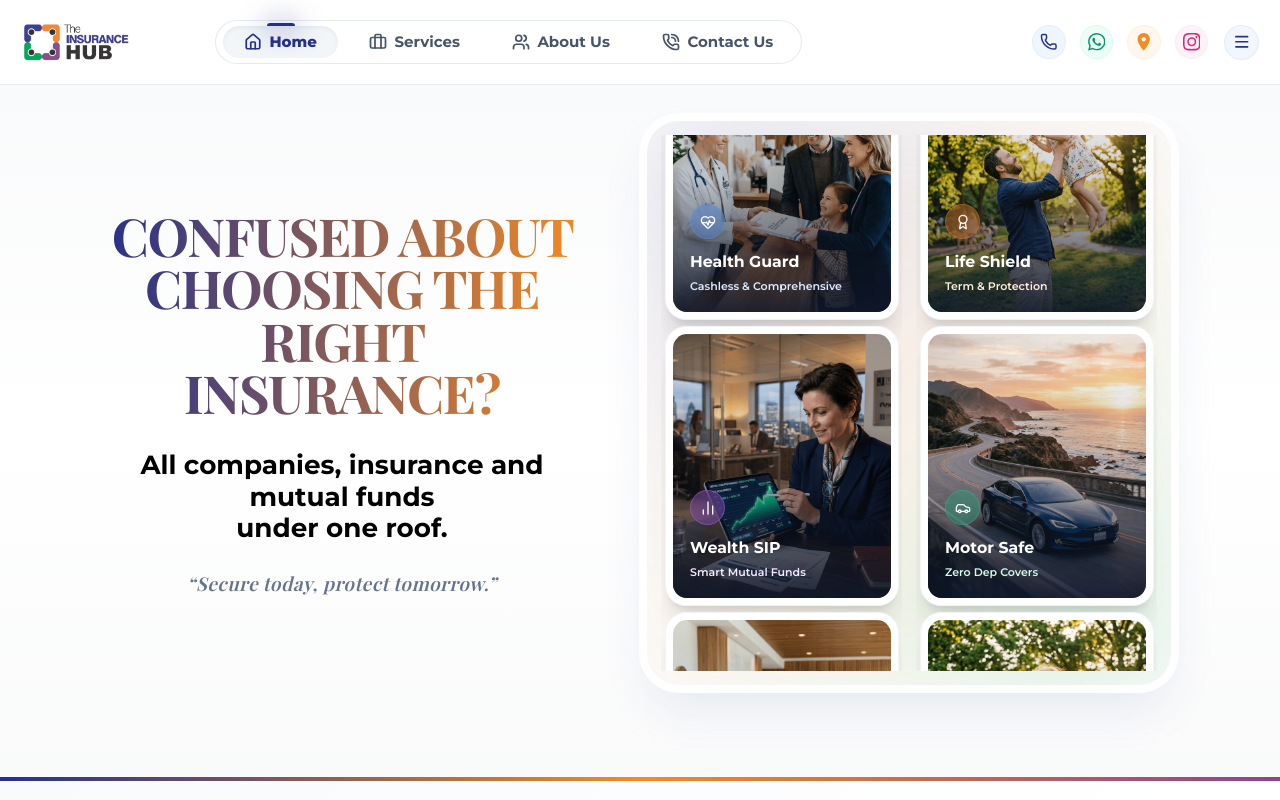
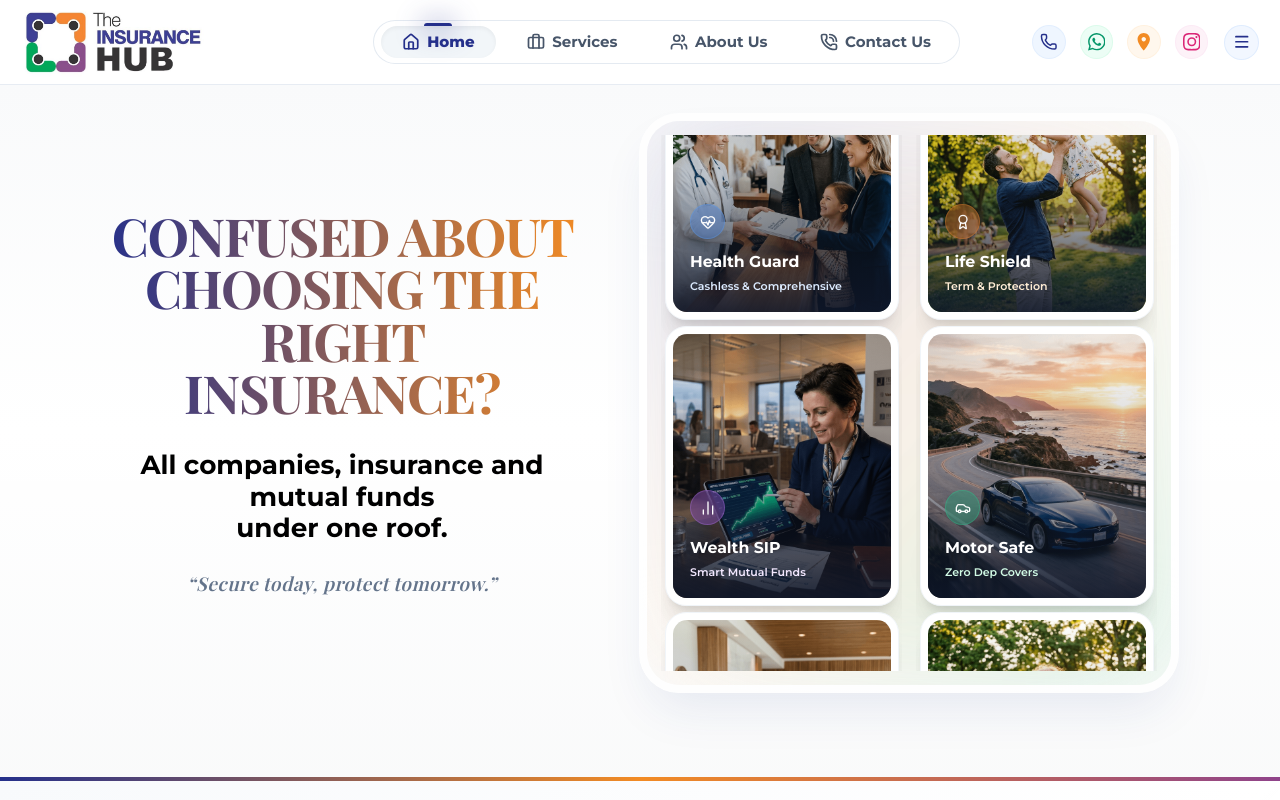
Before and after one commit to Shruti11506/Theinsurancehub, a React (Vite) app: page / in a window 1280 px wide. Shown: the top 800 px of the page. Built offline with nearby package versions, Linux system fonts and the light colour scheme; a web font is replaced by a local one.

Commit message:
style: bigger logo on desktop (h-20) and navbar pushed rightward with larger gap

```diff
--- a/src/components/Header.jsx
+++ b/src/components/Header.jsx
@@ -44,7 +44,7 @@ export default function Header({ onNavigate, currentPage, activeTab = 'Home', on
         <div className="px-3 sm:px-6 h-14 sm:h-16 lg:h-24 flex items-center justify-between border-b lg:border-b-0 border-slate-100/80">
 
           {/* Left Side: Logo & Desktop Navigation Bar */}
-          <div className="flex items-center gap-4 sm:gap-8 lg:gap-12 xl:gap-24">
+          <div className="flex items-center gap-4 sm:gap-8 lg:gap-32 xl:gap-48">
             {/* Logo */}
             <a
               id="header-logo-link"
@@ -57,7 +57,7 @@ export default function Header({ onNavigate, currentPage, activeTab = 'Home', on
               className="hover:opacity-95 transition-opacity flex-shrink-0 relative z-50"
             >
               <div id="header-logo-wrapper">
-                <Logo id="header-logo" className="h-9 sm:h-12 lg:h-15" />
+                <Logo id="header-logo" className="h-9 sm:h-12 lg:h-20" />
               </div>
             </a>
 
```
